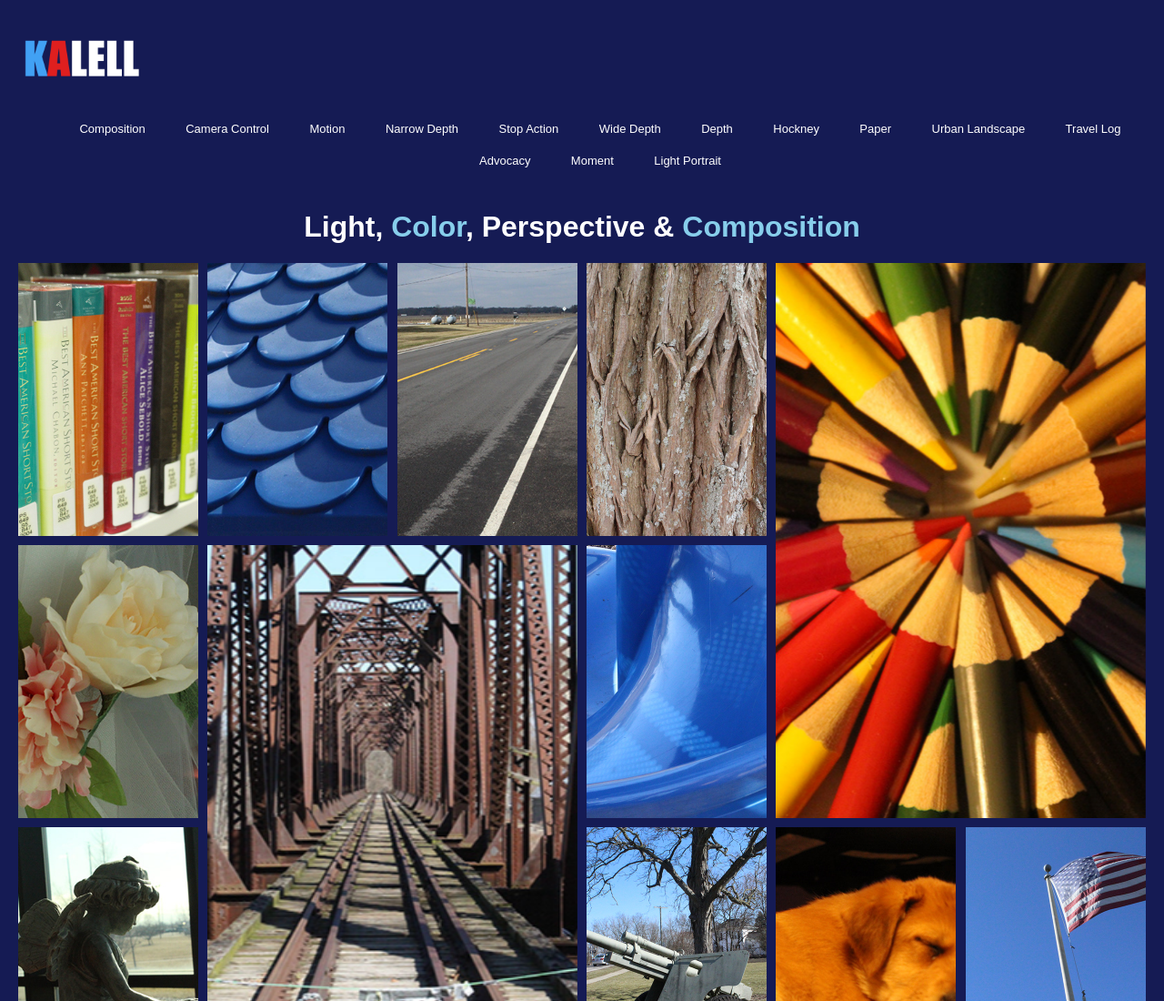
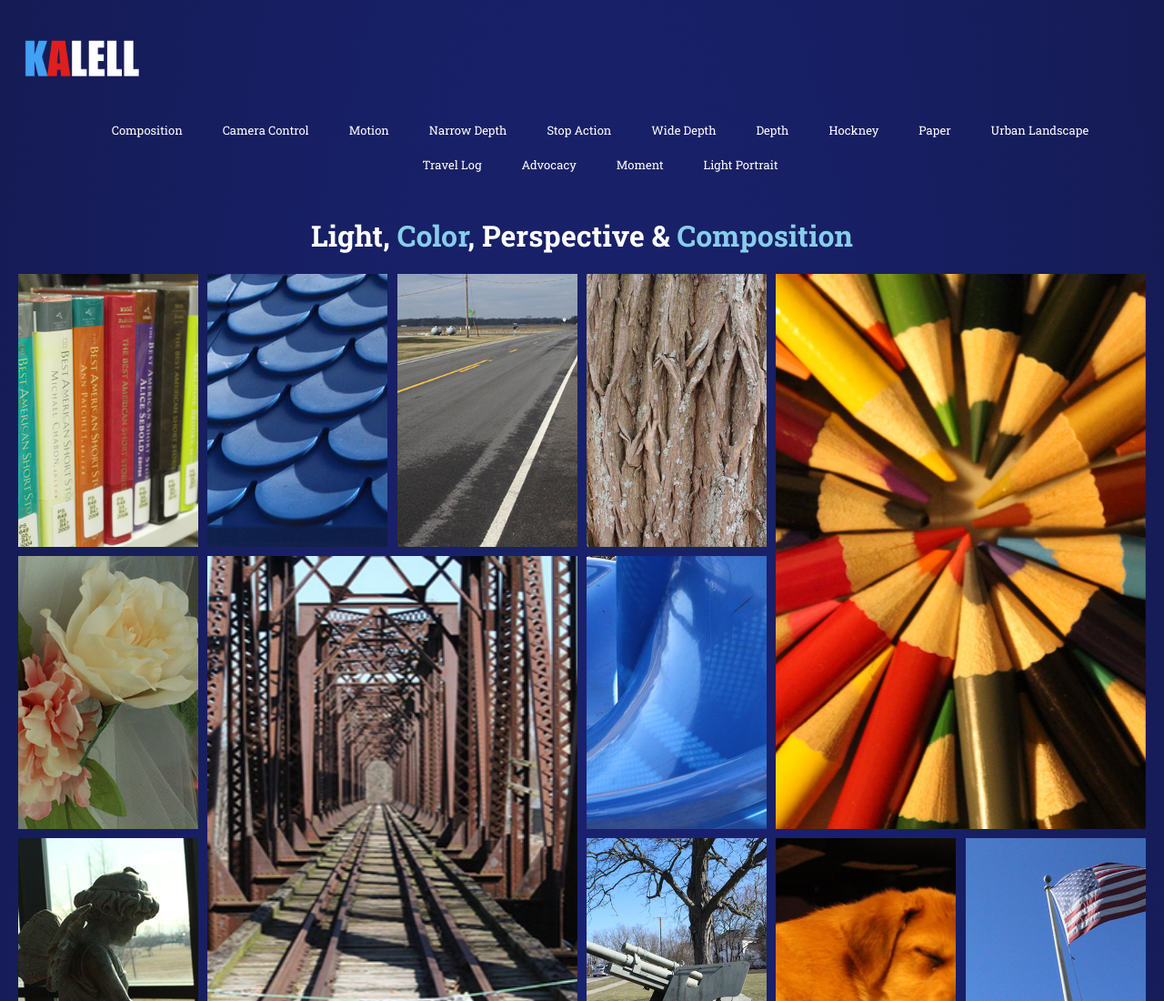
Before and after one commit to ADKalell2/kalell-photography-portfolio, a plain HTML site: page index.html in a window 1280 px wide. Shown: the top 1100 px of the page at 91% size. Drawn offline with nearby package versions, Linux system fonts and the light colour scheme; files whose address does not match are found by name.

Commit message:
Update image-galleries.css

```diff
--- a/image-galleries.css
+++ b/image-galleries.css
@@ -1,5 +1,7 @@
+@import url('https://fonts.googleapis.com/css2?family=Roboto+Slab:wght@100..900&display=swap');
+
 *{
-    font-family: 'Poppins', sans-serif;
+    font-family: 'Roboto Slab', sans-serif;
     box-sizing: border-box;
 }
 html{
@@ -9,7 +11,7 @@ body{
     margin: 20px;
     padding: 0;
     text-align: center;
-    background: #151B54;
+    background-image: radial-gradient(#1f2b94,#151B54);
     color: #fff;
 }
 nav{
```
